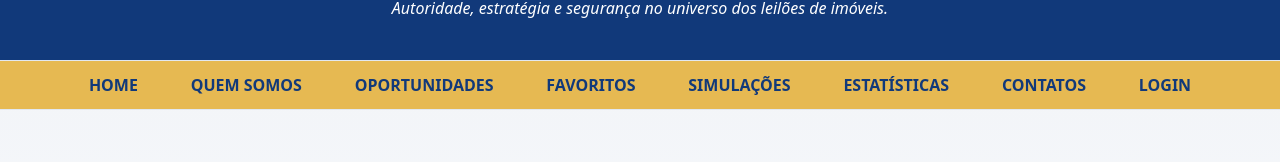
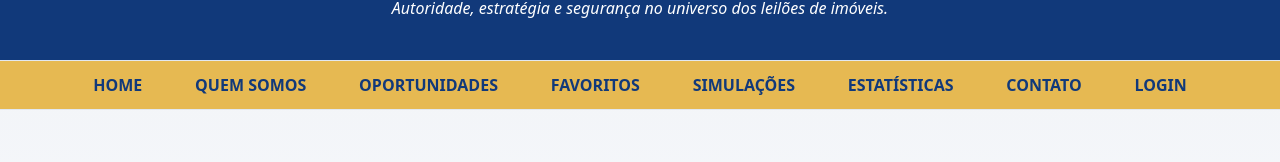
Before and after one commit to bewillecke/site-assessoria-leilao-imoveis, a React (Vite) app in the folder dominus-soli/: page / in a window 1280 px wide. Shown: the part 156-318 px from the top of the page. Built offline with nearby package versions, Linux system fonts and the light colour scheme; no server answers.

Commit message:
correção no navbar

```diff
--- a/dominus-soli/src/components/Navbar.jsx
+++ b/dominus-soli/src/components/Navbar.jsx
@@ -46,7 +46,7 @@ export default function Navbar() {
           </Link>
           <Link to="/simulacoes" className="nav-underline text-[#11397a]">SIMULAÇÕES</Link>
           <Link to="/estatisticas" className="nav-underline text-[#11397a]">ESTATÍSTICAS</Link>
-          <Link to="/contato" className="nav-underline text-[#11397a]">CONTATOS</Link>
+          <Link to="/contato" className="nav-underline text-[#11397a]">CONTATO</Link>
           {user ? (
             <div className="flex items-center gap-2 ml-2">
               <span className="text-[#11397a] text-sm font-bold truncate max-w-[100px]" title={user.name}>{user.name.split(' ')[0]}</span>
```
